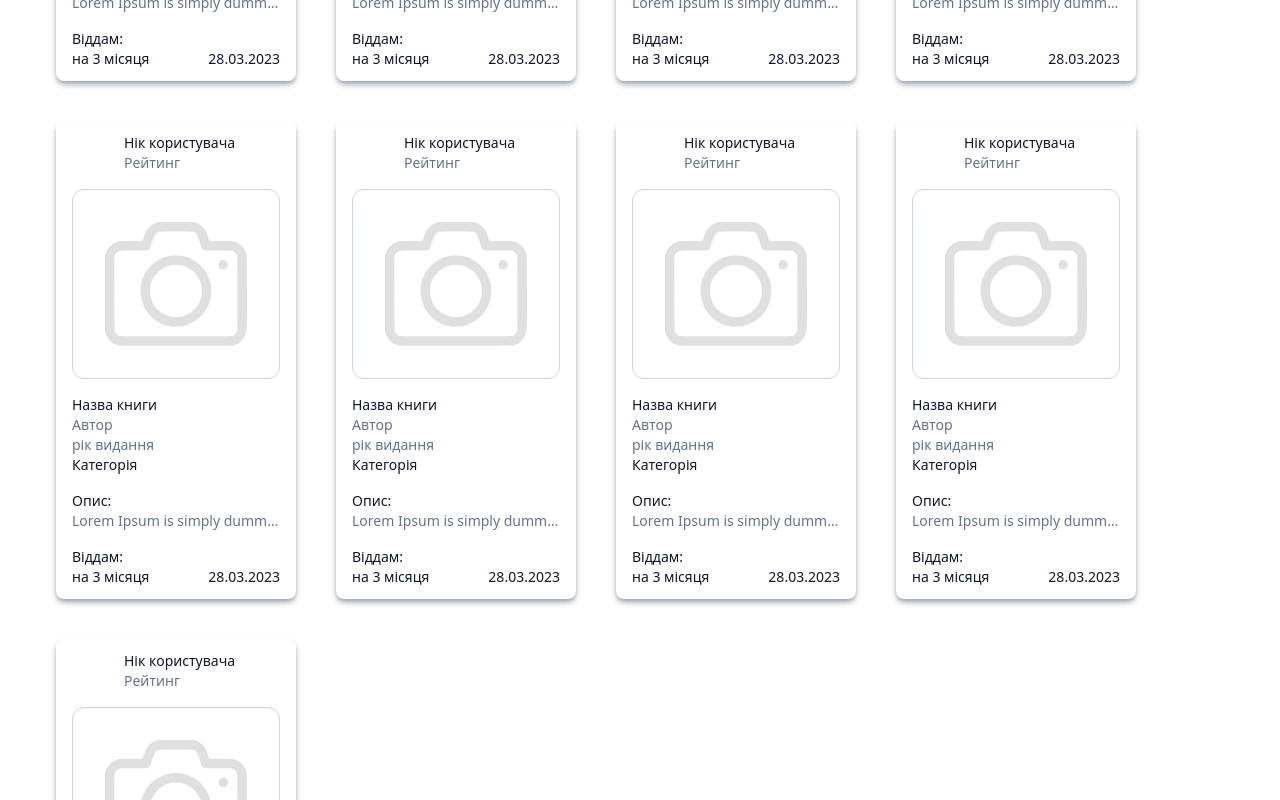
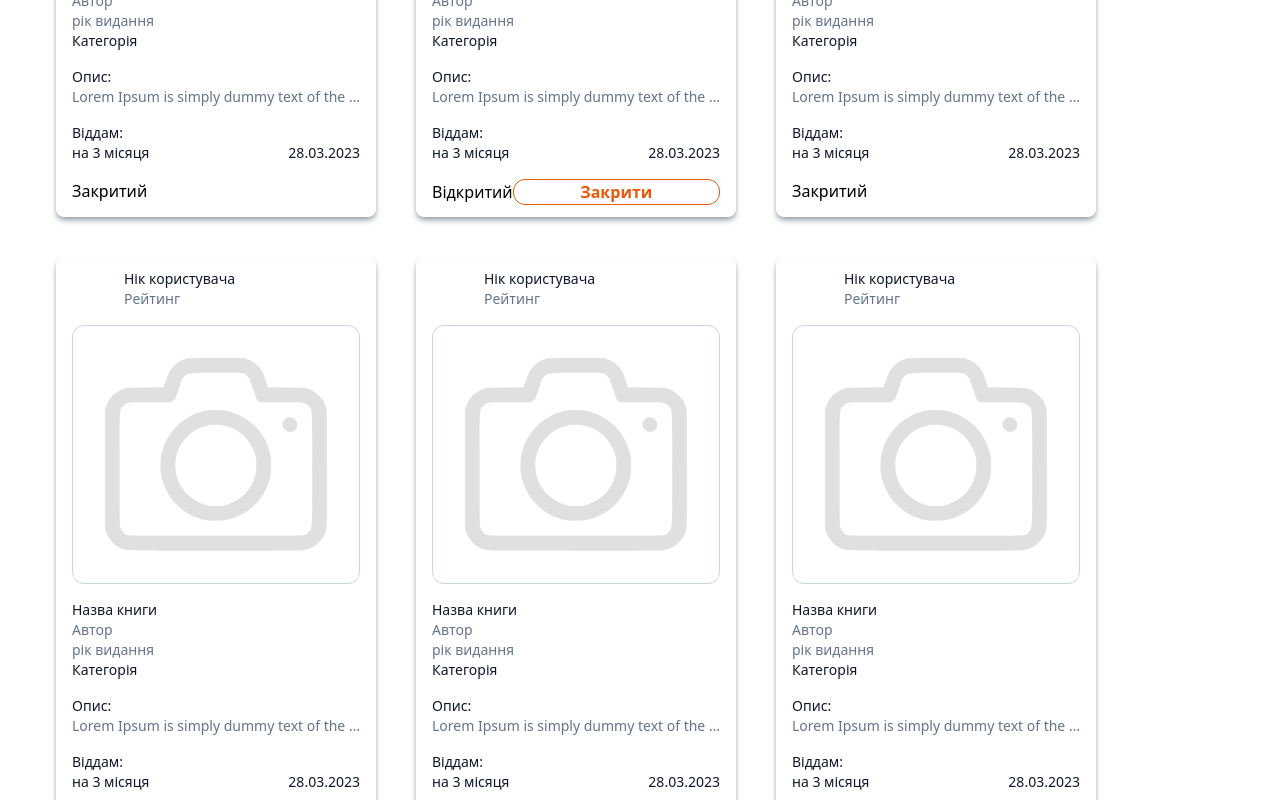
Before and after one commit to ProkopivTetiana/bookcrossing, a React (Create React App) app: page /advertisments/history in a window 1280 px wide. Shown: the part 540-1340 px from the top of the page. Built offline with nearby package versions, Linux system fonts and the light colour scheme.

Commit message:
Advertisment

```diff
--- a/src/app/App.tsx
+++ b/src/app/App.tsx
@@ -8,6 +8,7 @@ import Home from "./pages/Home/Home";
 import { PrivateRoute } from "./components/PrivateRoute/PrivateRoute";
 import AdvertismentList from "./pages/AdvertismentList/AdvertismentList";
 import Profile from "./pages/Profile/Profile";
+import Advertisment from "./pages/Advertisment/Advertisment";
 
 const App = () => {
   return (
@@ -26,6 +27,10 @@ const App = () => {
           path="/advertisments/:list/:name/:id"
           element={<PrivateRoute component={AdvertismentList} />}
         />
+        <Route
+          path="/advertisment/:id"
+          element={<PrivateRoute component={Advertisment} />}
+        />
 
         <Route
           path="/profile/:id"
--- a/src/app/components/Advertisment/Advertisment.tsx
+++ b/src/app/components/AdvertismentCard/AdvertismentCard.tsx
@@ -3,31 +3,35 @@ import React, { FunctionComponent } from "react";
 import { NavLink } from "react-router-dom";
 import User from "../../../assets/user.svg";
 import Camera from "../../../assets/camera.svg";
+import Button from "../Button/Button";
 
-type AdvertismentProps = {
+type AdvertismentCardProps = {
   children?: React.ReactNode;
   childrenClassName?: string;
   paperClassName?: string;
   name?: string;
   rating?: string;
-
   time?: string;
+  status?: string;
+  id: string;
 };
 
-const Advertisment: FunctionComponent<AdvertismentProps> = ({
+const AdvertismentCard: FunctionComponent<AdvertismentCardProps> = ({
   children,
   childrenClassName,
   paperClassName,
   name,
   rating,
   time,
+  status,
+  id,
 }) => {
   let newDate = new Date()
   let date = newDate.getDate();
   let month = newDate.getMonth();
   let year = newDate.getFullYear();
   return (
-    <div className={`flex flex-col bg-white hover:bg-gray-100 cursor-pointer shadow-md shadow-gray-400 rounded-lg w-full max-w-[240px] px-4 py-3 gap-4 ${paperClassName}`}>
+    <NavLink to={`/advertisment/${id}`} className={`flex flex-col bg-white hover:bg-gray-100 cursor-pointer shadow-md shadow-gray-400 rounded-lg w-full ${status? "max-w-[320px]" : "max-w-[240px]"} px-4 py-3 gap-4 ${paperClassName}`}>
       {/* {title && <div className={``}>{title}</div>} */}
       <div className="flex">
         <img className="h-10 w-10 rounded-full stroke-black fill-black" src={User} alt="" />
@@ -63,9 +67,14 @@ const Advertisment: FunctionComponent<AdvertismentProps> = ({
           <p className="text-sm text-slate-900">{date}.{month<10?`0${month+1}`:`${month+1}`}.{year}</p>
         </div>
       </div>
-
-    </div>
+      {status &&
+        <div className="flex justify-between items-center">
+          <div className="">{status}</div>
+          {status === "Відкритий" && <Button className="h-4 w-4/12">Закрити</Button>}
+        </div>
+      }
+    </NavLink>
   );
 };
 
-export default Advertisment;
+export default AdvertismentCard;
--- /dev/null
+++ b/src/app/components/AdvertismentCard/index.tsx
@@ -0,0 +1,3 @@
+import AdvertismentCard from "./AdvertismentCard";
+
+export default AdvertismentCard;
--- a/src/app/components/Layout/components/ProfileSidebar/ProfileSidebar.tsx
+++ b/src/app/components/Layout/components/ProfileSidebar/ProfileSidebar.tsx
@@ -70,7 +70,7 @@ const CategorySidebar: FunctionComponent<CategorySidebarProps> = ({
         </NavLink>
 
         <NavLink
-          to={"/"}
+          to={"/advertisments/history"}
           className="flex justify-start items-center border-b border-orange-500 cursor-pointer px-2 py-4 w-full hover:bg-orange-100 gap-4"
         >
           <div className="flex cursor-pointer">
--- a/src/app/components/Paper/Paper.tsx
+++ b/src/app/components/Paper/Paper.tsx
@@ -28,7 +28,7 @@ const Paper: FunctionComponent<PaperProps> = ({
     >
       {navLink && title && (
         <NavLink
-          to={`advertisments/${navLink}`}
+          to={`/advertisments/${navLink}`}
           className={`${
             isSky
               ? "border-sky-400 bg-sky-200"
--- /dev/null
+++ b/src/app/pages/Advertisment/Advertisment.tsx
@@ -0,0 +1,117 @@
+import React, { FunctionComponent } from "react";
+
+import { NavLink, useParams } from "react-router-dom";
+// import User from "../../../assets/user.svg";
+import { ReactComponent as User } from "../../..//assets/user.svg";
+import Camera from "../../../assets/camera.svg";
+import Layout from "../../components/Layout";
+import Paper from "../../components/Paper/Paper";
+
+type AdvertismentProps = {
+  children?: React.ReactNode;
+  childrenClassName?: string;
+  paperClassName?: string;
+  name?: string;
+  rating?: string;
+  time?: string;
+  status?: string;
+};
+
+const Advertisment = () => {
+  const { id } = useParams();
+
+  let newDate = new Date();
+  let date = newDate.getDate();
+  let month = newDate.getMonth();
+  let year = newDate.getFullYear();
+  return (
+    <Layout>
+      {/* <div className="flex flex-col bg-white shadow-md shadow-gray-400 rounded-lg w-full px-10 py-3 gap-4 "> */}
+      <Paper childrenClassName="flex-col px-10 py-3 gap-4 w-full">
+        <div>Оголошення id: {id}</div>
+
+        <div className="flex items-center gap-8">
+          <User className="w-12 h-12" />
+          <div className="flex flex-col justify-around h-full gap-8">
+            <div className="flex text-xl text-slate-900 gap-4">
+              <div>Ім’я профілю</div>
+            </div>
+          </div>
+        </div>
+
+        <div className="flex flex-row justify-between gap-4">
+          <div className="flex w-3/12">
+            <div className="flex w-full px-8 py-8 border border-slate-300 rounded-xl">
+              <img className="w-full " src={Camera} alt="" />
+            </div>
+          </div>
+          <div className="flex flex-col gap-2 items-center w-8/12 px-8 py-8 border border-slate-300 rounded-xl">
+            <div className="text-lg font-medium text-slate-900">Назва книги</div>
+            <div className="flex flex-row justify-between items-end gap-2 w-full">
+              <div className="flex flex-col gap-2">
+                <div className="text-sm font-medium text-slate-900">Автор: Сара Дж. Маас</div>
+                <div className="text-sm font-medium text-slate-900">Рік випуску: 2020</div>
+                <div className="text-sm font-medium text-slate-900">Категорія: Фентезі</div>
+              </div>
+              <div className="text-sm font-medium text-slate-900">Віддам: Назавжди</div>
+            </div>
+          </div>
+        </div>
+
+        <div>Опис</div>
+        <div className="flex w-full px-8 py-8 border border-slate-300 rounded-xl">
+        Lorem Ipsum is simply dummy text of the printing and typesetting industry.
+          Lorem Ipsum has been the industry's standard dummy text ever since the 1500s,
+          when an unknown printer took a galley of type and scrambled it to make a type specimen book.
+        </div>
+
+
+        <div>Підпис</div>
+        {/* {title && <div className={``}>{title}</div>}
+      <div className="flex">
+        <img className="h-10 w-10 rounded-full stroke-black fill-black" src={User} alt="" />
+        <div className="ml-3 overflow-hidden">
+          <p className="text-sm font-medium text-slate-900">{name}</p>
+          <p className="text-sm text-slate-500 truncate">{rating}</p>
+        </div>
+
+      </div>
+
+      <div className="px-8 py-8 border border-slate-300 rounded-xl">
+        <img className="w-full " src={Camera} alt="" />
+      </div>
+
+      <div className="flex flex-col">
+        <p className="text-sm font-medium text-slate-900">{}Назва книги</p>
+        <p className="text-sm text-slate-500 truncate">{}Автор</p>
+        <p className="text-sm text-slate-500 truncate">{}рік видання</p>
+        <p className="text-sm font-medium text-slate-900">{}Категорія</p>
+      </div>
+      <div className="">
+        <p className="text-sm font-medium text-slate-900">{}Опис:</p>
+        <p className="text-sm text-slate-500 truncate">{}
+          Lorem Ipsum is simply dummy text of the printing and typesetting industry.
+          Lorem Ipsum has been the industry's standard dummy text ever since the 1500s,
+          when an unknown printer took a galley of type and scrambled it to make a type specimen book.
+         </p>
+      </div>
+      <div className="flex flex-col">
+        <p className="text-sm font-medium text-slate-900">{}Віддам:</p>
+        <div className="flex justify-between">
+          <p className="text-sm font-medium text-slate-900">{time}</p>
+          <p className="text-sm text-slate-900">{date}.{month<10?`0${month+1}`:`${month+1}`}.{year}</p>
+        </div>
+      </div>
+      {status &&
+        <div className="flex justify-between items-center">
+          <div className="">{status}</div>
+        </div>
+      }*/}
+
+      {/* </div> */}
+      </Paper>
+    </Layout>
+  );
+};
+
+export default Advertisment;
--- a/src/app/pages/AdvertismentList/AdvertismentList.tsx
+++ b/src/app/pages/AdvertismentList/AdvertismentList.tsx
@@ -4,7 +4,7 @@ import { NavLink, useParams } from "react-router-dom";
 
 //Components
 import Layout from "../../components/Layout/Layout";
-import Advertisment from "../../components/Advertisment/Advertisment";
+import AdvertismentCard from "../../components/AdvertismentCard/AdvertismentCard";
 
 const AdvertismentList = () => {
   const { list, name, id } = useParams();
@@ -20,54 +20,112 @@ const AdvertismentList = () => {
         )}
         {list && list === "my-list" && <div>Мої оголошення</div>}
         {list && list === "my-list" && <NavLink to={"/"}>create new</NavLink>}
+        {list && list === "history" && <div>Історія обміну</div>}
       </div>
+      {list === "history" && (
         <div className="flex justify-start flex-wrap w-full gap-10">
-        <Advertisment
+          <AdvertismentCard
+            id="0"
+            name="Нік користувача"
+            rating="Рейтинг"
+            time="на 3 місяця"
+            status="Закритий"
+          />
+          <AdvertismentCard
+            id="1"
+            name="Нік користувача"
+            rating="Рейтинг"
+            time="на 3 місяця"
+            status="Відкритий"
+          />
+          <AdvertismentCard
+            id="2"
+            name="Нік користувача"
+            rating="Рейтинг"
+            time="на 3 місяця"
+            status="Закритий"
+          />
+          <AdvertismentCard
+            id="3"
+            name="Нік користувача"
+            rating="Рейтинг"
+            time="на 3 місяця"
+            status="Відкритий"
+          />
+          <AdvertismentCard
+            id="4"
+            name="Нік користувача"
+            rating="Рейтинг"
+            time="на 3 місяця"
+            status="Відкритий"
+          />
+          <AdvertismentCard
+            id="5"
+            name="Нік користувача"
+            rating="Рейтинг"
+            time="на 3 місяця"
+            status="Закритий"
+          />
+        </div>
+      )}
+      {list !== "history" && (
+        <div className="flex justify-start flex-wrap w-full gap-10">
+          <AdvertismentCard
+            id="6"
             name="Нік користувача"
             rating="Рейтинг"
             time="на 3 місяця"
           />
-        <Advertisment
+          <AdvertismentCard
+            id="7"
             name="Нік користувача"
             rating="Рейтинг"
             time="на 3 місяця"
           />
-        <Advertisment
+          <AdvertismentCard
+            id="8"
             name="Нік користувача"
             rating="Рейтинг"
             time="на 3 місяця"
           />
-        <Advertisment
+          <AdvertismentCard
+            id="9"
             name="Нік користувача"
             rating="Рейтинг"
             time="на 3 місяця"
           />
-        <Advertisment
+          <AdvertismentCard
+            id="10"
             name="Нік користувача"
             rating="Рейтинг"
             time="на 3 місяця"
           />
-        <Advertisment
+          <AdvertismentCard
+            id="11"
             name="Нік користувача"
             rating="Рейтинг"
             time="на 3 місяця"
           />
-        <Advertisment
+          <AdvertismentCard
+            id="12"
             name="Нік користувача"
             rating="Рейтинг"
             time="на 3 місяця"
           />
-        <Advertisment
+          <AdvertismentCard
+            id="13"
             name="Нік користувача"
             rating="Рейтинг"
             time="на 3 місяця"
           />
-        <Advertisment
+          <AdvertismentCard
+            id="14"
             name="Нік користувача"
             rating="Рейтинг"
             time="на 3 місяця"
           />
         </div>
+      )}
     </Layout>
   );
 };
--- a/src/app/pages/Profile/Profile.tsx
+++ b/src/app/pages/Profile/Profile.tsx
@@ -93,7 +93,7 @@ const Profile = () => {
             <Paper
               isSky
               title="Історія обміну"
-              navLink="histury"
+              navLink="history"
               titleClassName="w-full"
             >
               <div className={``}>Історія обміну пуста</div>
```
Also changed, not shown: src/app/pages/Home/Home.tsx (+23 -13 lines), src/app/pages/Advertisment/index.tsx (renamed from src/app/components/Advertisment/index.tsx). Lines whose indentation alone changed are shown as unchanged.
